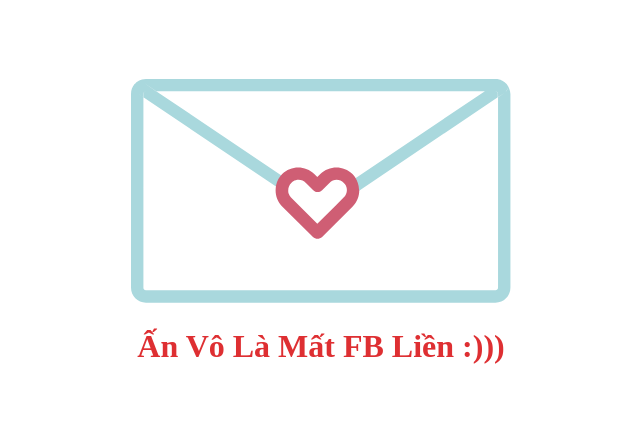
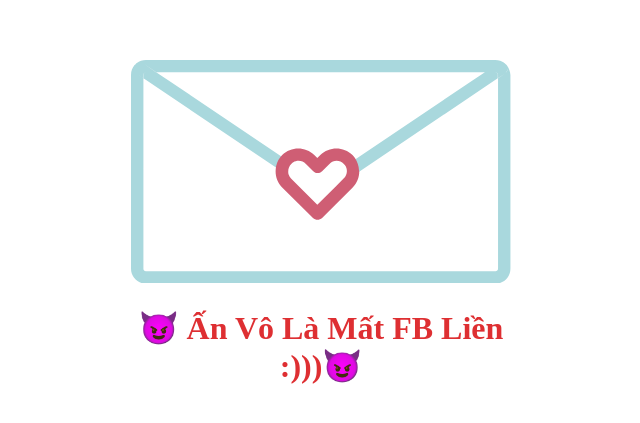
Before and after one commit to pyn5f/2, a plain HTML site: page index.html in a window 1280 px wide. Shown: the part 175-598 px from the top of the page, without its empty margins (319-959 px from the left). Drawn offline with Linux system fonts and the light colour scheme.

Commit message:
Update index.html

```diff
--- a/index.html
+++ b/index.html
@@ -1067,7 +1067,7 @@
             <g id="__id2_s23t51u2c"><path d="M148.8,2.3c0-0.1-0.1-0.2-0.2-0.3c-0.3-0.3-0.6-0.6-0.9-0.8c-0.4-0.2-0.8-0.3-1.2-0.3c0.4,0,0.9,0.1,1.2,0.3  c-1-0.8-2.2-1.2-3.6-1.2H5.9C4.5,0,3.3,0.5,2.3,1.2C2.1,1.3,1.9,1.5,1.8,1.7C1.7,1.8,1.5,1.9,1.4,2C0.5,3.1,0,4.4,0,5.9v76.7  c0,3.2,2.6,5.9,5.9,5.9h138.3c3.2,0,5.9-2.6,5.9-5.9V5.9C150,4.5,149.5,3.3,148.8,2.3z M147.9,5.4l-2.7,1.8v75.4c0,0.6-0.5,1-1,1  H5.9c-0.6,0-1-0.5-1-1V7.2L2.1,5.3l2.7,1.8V5.9c0-0.6,0.5-1,1-1h0.1c-0.6,0-1,0.5-1,1v1.3l52.9,35.6c0.3-1.6,1.1-3.1,2.3-4.2  l-50-33.7H10L4.8,1.3L10,4.8h130L88.2,39.7c1,1.4,1.5,3,1.6,4.8l55.3-37.3V5.9c0.1-0.6-0.4-1.1-1-1.1h0.1c0.6,0,1,0.5,1,1v1.3  L147.9,5.4c0.7-0.5,1-1.3,1.1-2C149,4.2,148.6,5,147.9,5.4z" style="fill: rgb(169, 216, 221);"></path></g>
             <g id="__id3_s23t51u2c"><path d="M90.2,43.7c-0.1-1.8-0.6-3.4-1.6-4.9c-0.3-0.4-0.6-0.8-1-1.2c-3.5-3.5-9.2-3.5-12.7,0l-1.2,1.2l-1.2-1.2  c-3.5-3.5-9.2-3.5-12.7,0c0,0,0,0,0,0c-1.2,1.2-2,2.7-2.4,4.4c-0.1,0.6-0.2,1.3-0.2,2c0,2.4,0.9,4.7,2.6,6.4L72,62.5  c0.5,0.5,1.1,0.7,1.8,0.7c0.6,0,1.3-0.2,1.8-0.7l12.1-12.1c1.7-1.7,2.6-4,2.6-6.4C90.3,43.9,90.2,43.8,90.2,43.7z M73.7,57.3  L63.3,46.9c-0.4-0.4-0.7-0.9-0.9-1.5c-0.2-0.4-0.2-0.9-0.2-1.4c0-1.1,0.4-2.1,1.2-2.9c0.2-0.2,0.5-0.4,0.8-0.6  c0.6-0.4,1.3-0.6,2.1-0.6c1.1,0,2.1,0.4,2.9,1.2l2.9,2.9c1,1,2.5,1,3.5,0l2.9-2.9c1.6-1.6,4.1-1.6,5.7,0c0.1,0.1,0.2,0.3,0.4,0.4  c1.2,1.6,1.1,3.8-0.4,5.3l-2.9,2.9L73.7,57.3z" style="fill: rgb(207, 94, 116);"></path></g>
             </svg>
-            <h1 style="text-align: center;color:#de2f32"> Ấn Vô Là Mất FB Liền :)))</h1>
+            <h1 style="text-align: center;color:#de2f32">&#128520 Ấn Vô Là Mất FB Liền :)))&#128520</h1>
     </div>
 
    <div class="christmas" >
```
